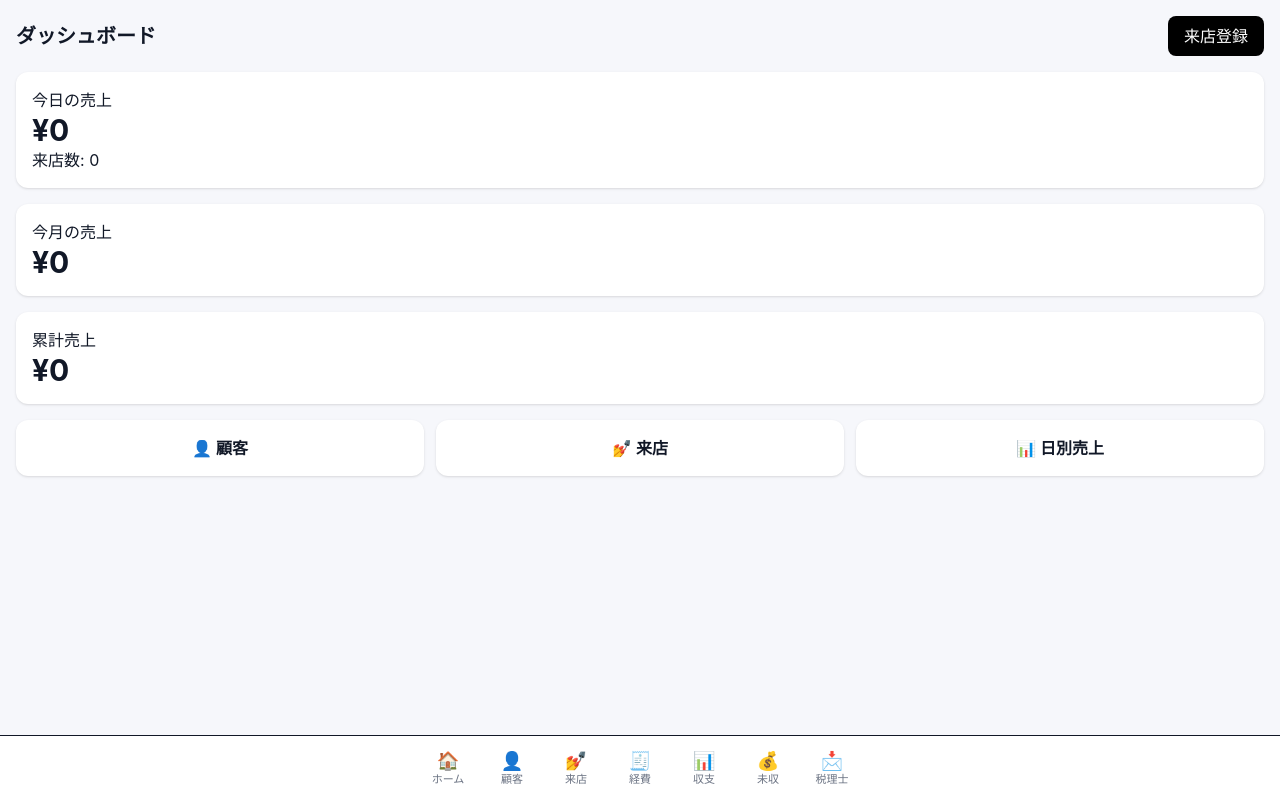
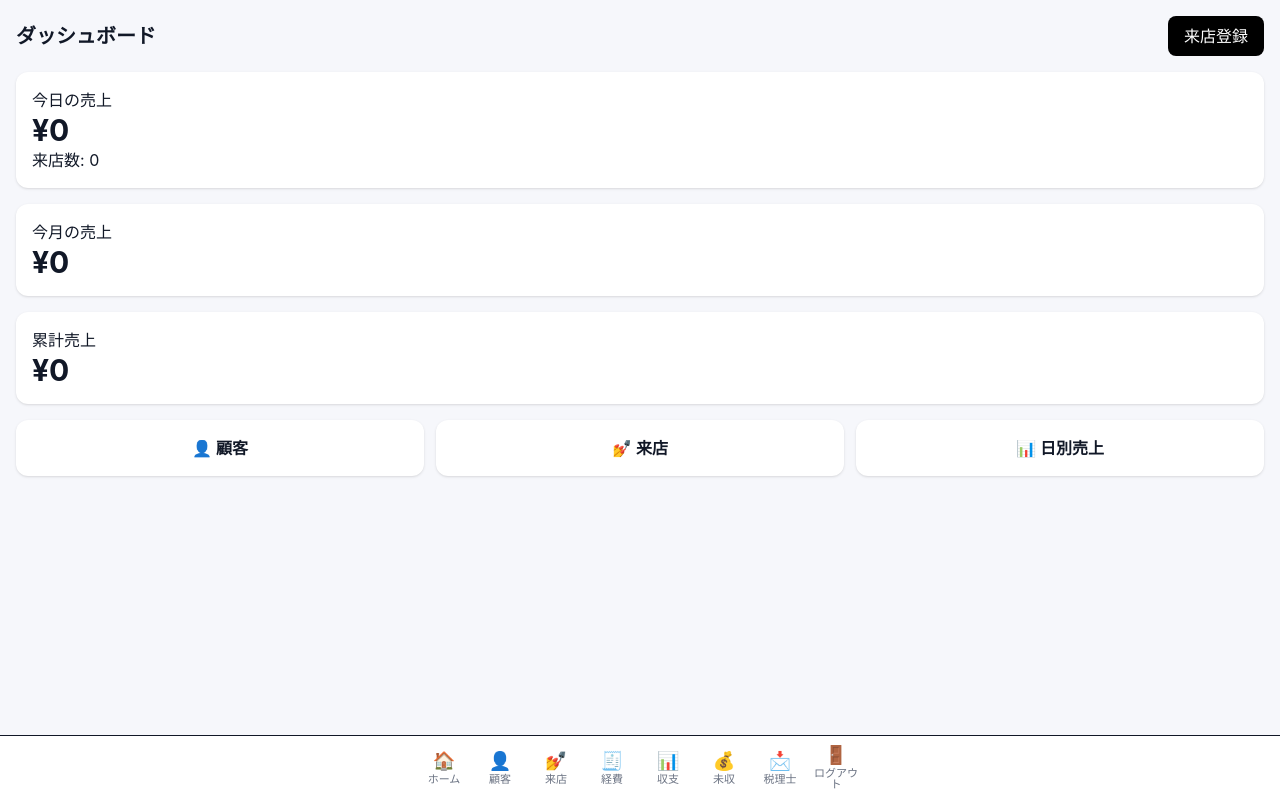
Before and after one commit to madeo2222-coder/Aily-nail-kartte, a Next.js app: page / in a window 1280 px wide. Built offline with nearby package versions, Linux system fonts and the light colour scheme; no server answers; the database is empty.

Commit message:
Add logout action to bottom nav

```diff
--- a/components/BottomNav.tsx
+++ b/components/BottomNav.tsx
@@ -13,7 +13,7 @@ const navItems = [
   { href: "/tax", label: "税理士", icon: "📩" },
 ];
 
-export default function BottomNavVisibility() {
+export default function BottomNav() {
   const pathname = usePathname();
 
   const hiddenPaths = [
@@ -26,6 +26,16 @@ export default function BottomNavVisibility() {
     (path) => pathname === path || pathname.startsWith(`${path}/`)
   );
 
+  async function handleStaffLogout() {
+    try {
+      await fetch("/api/staff-login/logout", {
+        method: "POST",
+      });
+    } finally {
+      window.location.href = "/login";
+    }
+  }
+
   if (shouldHide) return null;
 
   return (
@@ -33,7 +43,7 @@ export default function BottomNavVisibility() {
       className="fixed bottom-0 left-0 right-0 z-50 border-t bg-white/95 backdrop-blur"
       style={{ paddingBottom: "env(safe-area-inset-bottom)" }}
     >
-      <div className="mx-auto grid max-w-md grid-cols-7">
+      <div className="mx-auto grid max-w-md grid-cols-8">
         {navItems.map((item) => {
           const isActive =
             pathname === item.href || pathname.startsWith(`${item.href}/`);
@@ -53,6 +63,15 @@ export default function BottomNavVisibility() {
             </Link>
           );
         })}
+
+        <button
+          type="button"
+          onClick={handleStaffLogout}
+          className="flex min-h-[64px] flex-col items-center justify-center px-1 text-[11px] font-medium text-gray-500 transition hover:text-gray-800"
+        >
+          <span className="text-lg leading-none">🚪</span>
+          <span className="mt-1 leading-none">ログアウト</span>
+        </button>
       </div>
     </nav>
   );
```
